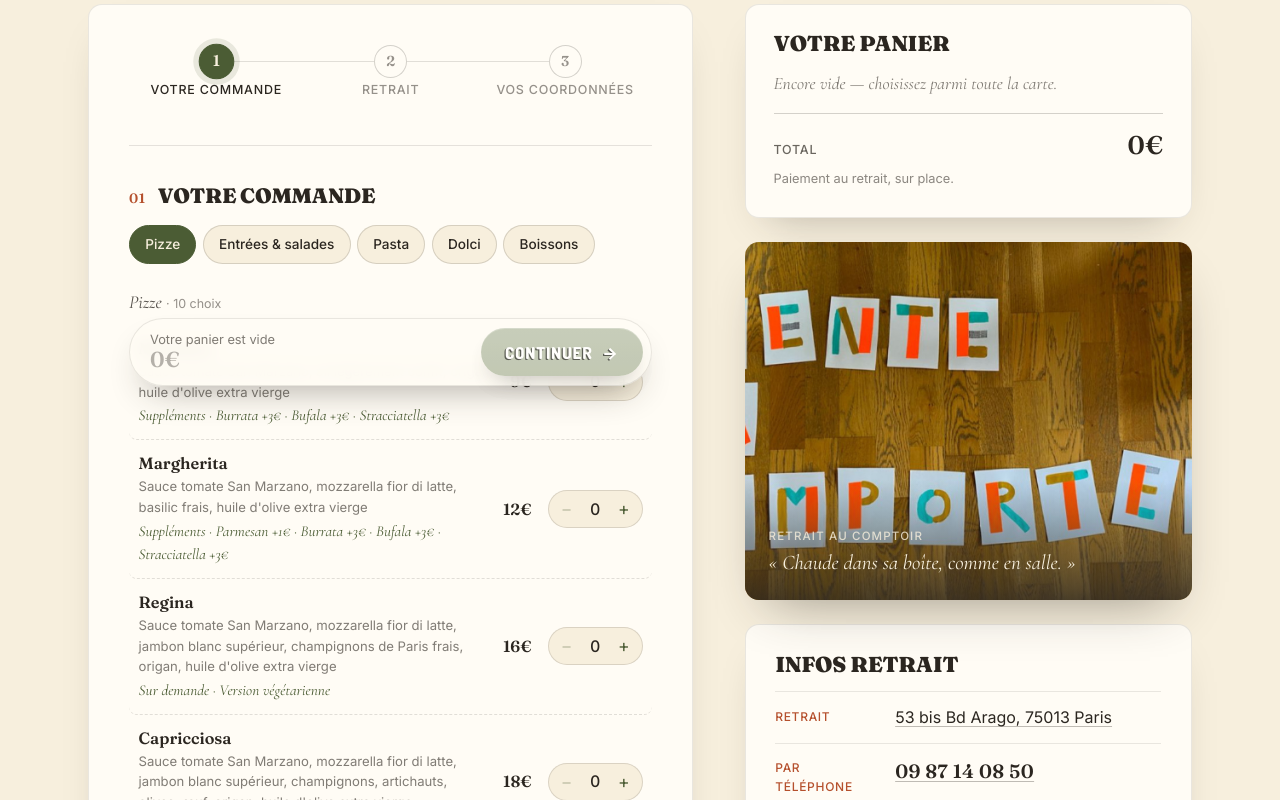
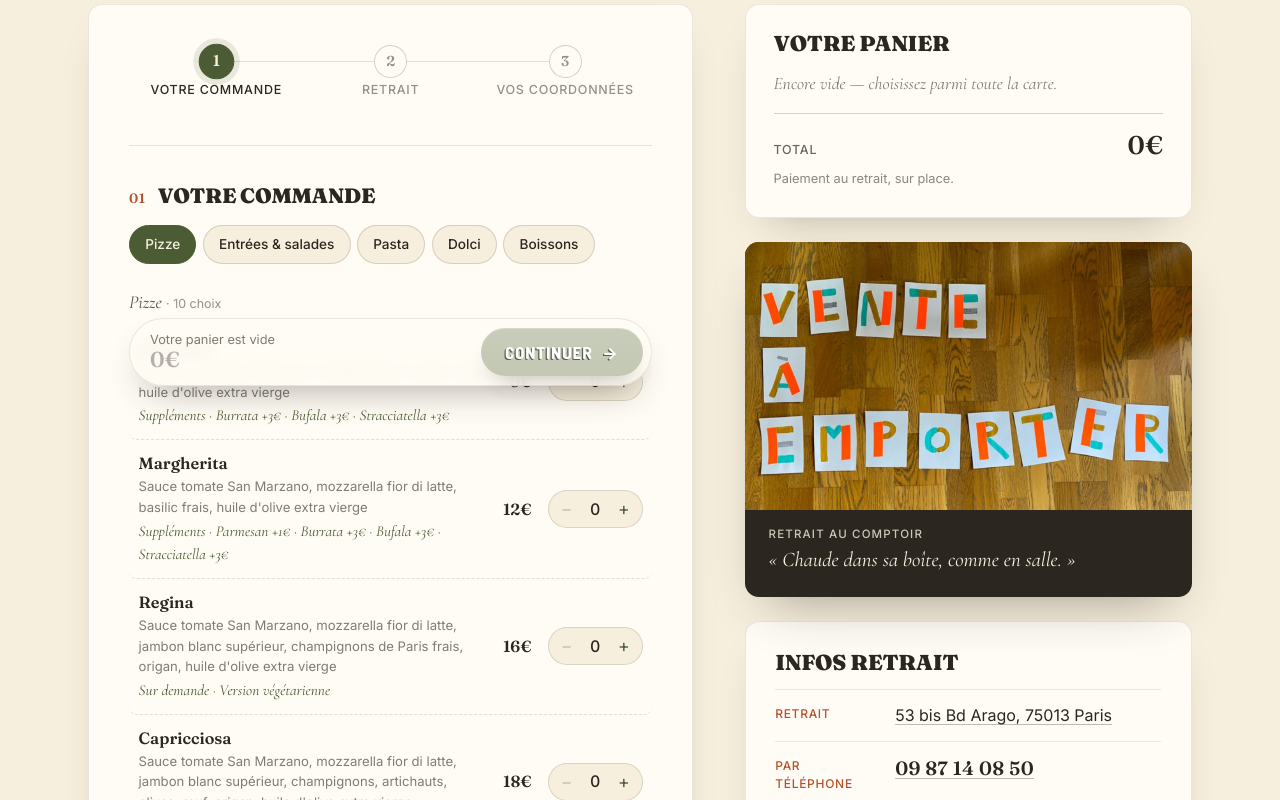
Before and after one commit to YahyaALAoui2002/otto-site, a website: page commander.html in a window 1280 px wide. Shown: the part 398-1198 px from the top of the page. Drawn offline with nearby package versions, Linux system fonts and the light colour scheme; no server answers.

Commit message:
Show the takeout sidebar photo uncropped in its native 5:3 frame
The commander pages' sidebar photo was forced into a 5:4 box with the
caption overlaid, cropping the sides and veiling the bottom of the image.
A resa-photo--full modifier lets the frame follow the photo's ratio and
moves the caption below it. reservation.html keeps the original layout.

Co-Authored-By: Claude Opus 5.5 <noreply@anthropic.com>

```diff
--- a/assets/css/style.css
+++ b/assets/css/style.css
@@ -1221,6 +1221,11 @@ section { padding-block: clamp(3rem, 7vw, 6rem); }
   background: linear-gradient(180deg, transparent, rgba(var(--ink-rgb), 0.82));
   color: var(--cream);
 }
+/* Takeout sidebar: frame follows the photo's own 5:3 ratio so nothing is
+   cropped, and the caption sits below instead of veiling the picture. */
+.resa-photo--full { aspect-ratio: auto; background: var(--ink); }
+.resa-photo--full img { display: block; height: auto; aspect-ratio: 1400 / 840; object-position: center; }
+.resa-photo--full figcaption { position: relative; inset: auto; padding: var(--space-sm) var(--space-md) var(--space-md); background: none; }
 .resa-photo-kicker { font-size: 0.72rem; font-weight: 500; text-transform: uppercase; letter-spacing: 0.1em; opacity: 0.8; }
 .resa-photo-quote { font-family: var(--font-quote); font-style: italic; font-size: 1.3rem; line-height: 1.3; }
 
--- a/commander.html
+++ b/commander.html
@@ -561,7 +561,7 @@
           <p class="order-recap-note">Paiement au retrait, sur place.</p>
         </div>
 
-        <figure class="resa-photo">
+        <figure class="resa-photo resa-photo--full">
           <img src="assets/img/photos/vente-a-emporter.jpg" alt="Vente à emporter" width="1400" height="840">
           <figcaption>
             <span class="resa-photo-kicker">Retrait au comptoir</span>
```
Also changed, not shown: en/commander.html (+1 -1 lines).
